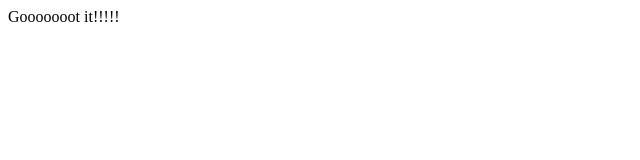
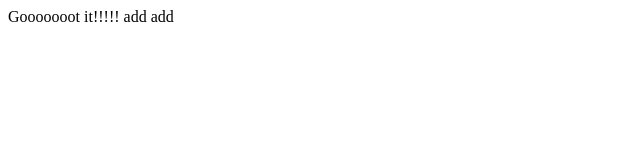
Before and after one commit to Tangleo/new04, a plain HTML site: page index.html in a window 1280 px wide. Shown: the full height of the page, 0-640 px from the left. Drawn offline with Linux system fonts and the light colour scheme.

Commit message:
updated by leo
hihih

```diff
--- a/index.html
+++ b/index.html
@@ -1,5 +1,8 @@
 <html>
 
 Gooooooot it!!!!!
+add
+  add
+
 
 </html>
```
